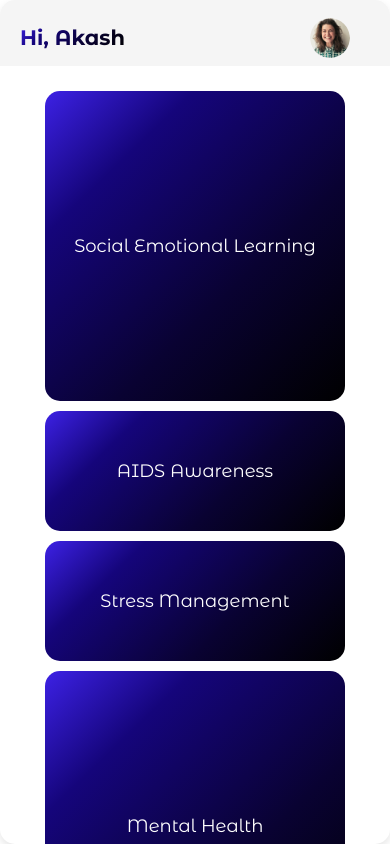
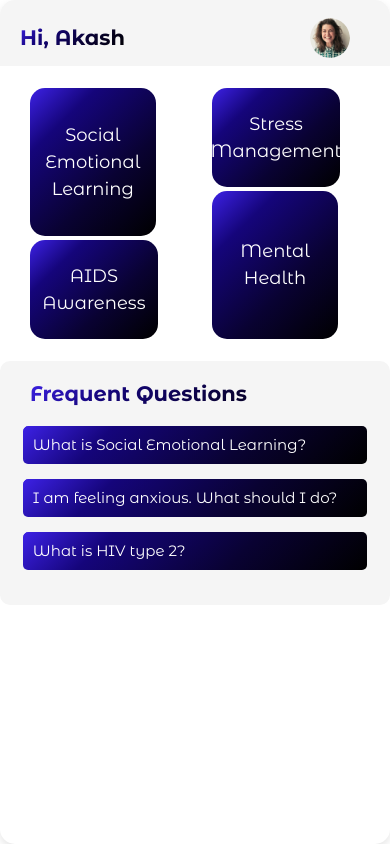
Before and after one commit to ItzmeAkash/supermilaui, a React (Create React App) app: page / in a window 390 px wide. Built offline with nearby package versions, Linux system fonts and the light colour scheme.

Commit message:
resposive added

```diff
--- a/src/App.css
+++ b/src/App.css
@@ -14,7 +14,7 @@
   margin: 0 auto;   /* Center the layout */
   border-radius: 15px; /* Add rounded edges */
   box-shadow: 0 4px 8px rgba(0, 0, 0, 0.1); /* Add a subtle shadow */
-  overflow: hidden; /* Prevent scrollbars */
+  overflow: auto;
   height: 100vh;
 }
 
--- a/src/Components/VoiceBot/VoiceBot.css
+++ b/src/Components/VoiceBot/VoiceBot.css
@@ -1,10 +1,8 @@
-/* VoiceBot.css */
 .Rectangles {
-    display: flex;
-    justify-content: space-between;
-    align-items: center;
   padding: 20px;
 }
+
+
 
 .rectangle {
   display: flex;
@@ -13,13 +11,11 @@
   border-radius: 15px;
   background: linear-gradient(136deg, rgba(59, 32, 225, 39%) 1%, #3B20E1 -14%, #15057B 24%, #090232 63%, #000000 100%);
   border: none;
-    transition: border 0.3s ease;
-    margin: 5px; /* Reduced margin between rectangles */
+  transition: background 0.3s ease, color 0.3s ease;
+  margin: 2px;
 }
 
 .rectangle:hover {
-    border: none;
-    border-radius: 15px;
   background: linear-gradient(136deg, #ffffff, #c7c7c7);
 }
 
@@ -36,8 +32,6 @@
 .largeLeft {
   width: 215px;
   height: 310px;
-    margin-right: 2px; /* Further reduce space on the right side */
-    margin-bottom: 5px; /* Reduce space between largeLeft and smallLeft */
 }
 
 .largeRight {
@@ -48,8 +42,6 @@
 .smallLeft {
   width: 215px;
   height: 120px;
-    margin-right: 2px; /* Further reduce space on the right side */
-    margin-top: 5px; /* Reduce space between largeLeft and smallLeft */
 }
 
 .smallRight {
@@ -57,20 +49,41 @@
   height: 310px;
 }
 
-  @media (max-width: 767px) {
-    .Rectangles {
-      flex-direction: column;
-      align-items: center;
+.row {
+  --bs-gutter-x: 0.9rem;
+  --bs-gutter-y: 0;
+  display: flex;
+  flex-wrap: wrap;
+  margin-top: calc(-1 * var(--bs-gutter-y));
+  margin-right: calc(-.5 * var(--bs-gutter-x));
+  margin-left: calc(-.5 * var(--bs-gutter-x));
 }
 
-    .rectangle {
-      width: 100%;
-      max-width: 300px; /* Adjust max-width as needed */
-      margin: 5px 0; /* Adjust margin for mobile view */
+.col-6 {
+  padding-left: 10px;
+  padding-right: 10px;
 }
 
-    .largeLeft,
-    .smallLeft {
-      margin-right: 0; /* Remove margin adjustment for mobile view */
+  @media (max-width: 768px) {
+  .largeLeft, .largeRight {
+    height: 200px;
+  }
+
+  .smallLeft, .smallRight {
+    height: 100px;
+  }
+
+
+
+}
+@media (max-width: 576px) {
+  .largeLeft, .smallRight {
+    width: 126px;
+    height: 148px;
+  }
+
+  .smallLeft, .largeRight {
+    width: 128px;
+    height: 99px;
   }
 }
--- a/src/Components/VoiceBot/VoiceBot.jsx
+++ b/src/Components/VoiceBot/VoiceBot.jsx
@@ -1,25 +1,36 @@
 import React from 'react';
+import 'bootstrap/dist/css/bootstrap.min.css';
 import './VoiceBot.css';
 
 const VoiceBot = () => {
   return (
-    <div className="container Rectangles">
-      <div className="row">
-        <div className="col-12 col-md-6 d-flex flex-column align-items-center">
+    <div className="container-fluid Rectangles">
+      <div className="row no-gutters">
+
+        <div className="col-6 left-col d-flex flex-column align-items-center">
+        <div class="col">
           <div className="rectangle largeLeft">
             <span className="rectangle-text">Social Emotional Learning</span>
           </div>
+          </div>
+          <div class="col">
           <div className="rectangle smallLeft">
             <span className="rectangle-text">AIDS Awareness</span>
           </div>
+          </div>
         </div>
-        <div className="col-12 col-md-6 d-flex flex-column align-items-center">
+        <div className="col-6 right-col d-flex flex-column align-items-center">
+        <div class="col">
           <div className="rectangle largeRight">
             <span className="rectangle-text">Stress Management</span>
           </div>
+          </div>
+          <div class="col">
           <div className="rectangle smallRight">
             <span className="rectangle-text">Mental Health</span>
           </div>
+          </div>
+
         </div>
       </div>
     </div>
```
Lines whose indentation alone changed are shown as unchanged.
